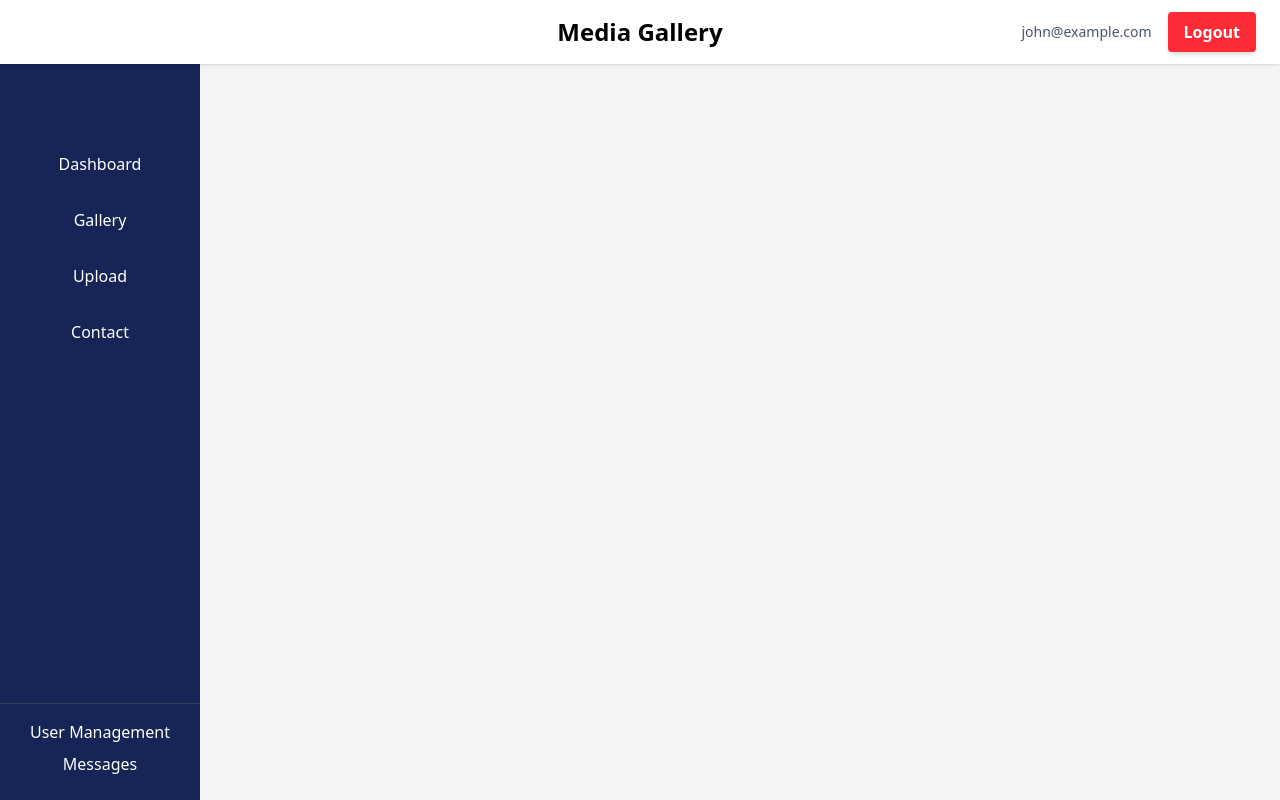
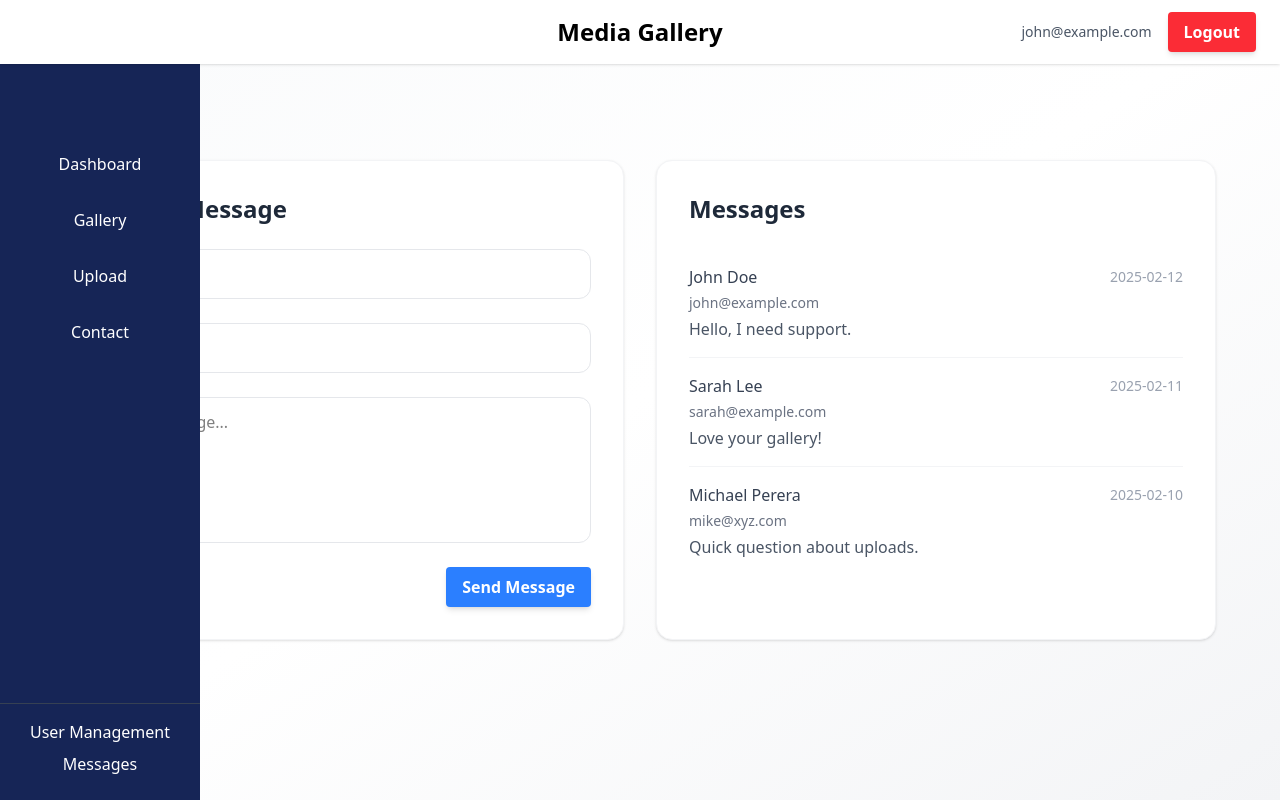
Before and after one commit to DilinaCP/Media-Gallery-Web-App, a Next.js app in the folder frontend/: page /contact in a window 1280 px wide. Built offline with nearby package versions, Linux system fonts and the light colour scheme.

Commit message:
feat: implemented the contact page with ContactForm & MessageList

```diff
--- a/frontend/src/app/components/contact/ContactForm.tsx
+++ b/frontend/src/app/components/contact/ContactForm.tsx
@@ -0,0 +1,61 @@
+"use client";
+
+import { useState } from "react";
+import Button from "../common/Button";
+
+const ContactForm = () => {
+    const [form, setForm] = useState({ name: "", email: "", message: "" });
+
+    const handleChange = (e: React.ChangeEvent<HTMLInputElement | HTMLTextAreaElement>) => {
+        setForm({ ...form, [e.target.name]: e.target.value });
+    };
+
+    const handleSubmit = (e: React.FormEvent) => {
+        e.preventDefault();
+        console.log("Form submitted:", form);
+    };
+
+    return (
+        <form
+            onSubmit={handleSubmit}
+            className="bg-white rounded-2xl shadow-sm border border-gray-100 p-8 flex flex-col gap-6"
+        >
+            <h2 className="text-2xl font-semibold text-gray-800">Send a Message</h2>
+
+            <input
+                type="text"
+                name="name"
+                placeholder="Your Name"
+                value={form.name}
+                onChange={handleChange}
+                className="border border-gray-200 p-3 rounded-xl focus:outline-none focus:border-gray-500"
+            />
+
+            <input
+                type="email"
+                name="email"
+                placeholder="Your Email"
+                value={form.email}
+                onChange={handleChange}
+                className="border border-gray-200 p-3 rounded-xl focus:outline-none focus:border-gray-500"
+            />
+
+            <textarea
+                name="message"
+                placeholder="Your Message..."
+                rows={5}
+                value={form.message}
+                onChange={handleChange}
+                className="border border-gray-200 p-3 rounded-xl resize-none focus:outline-none focus:border-gray-500"
+            />
+
+            <div className="flex justify-end">
+                <Button variant="primary" type="submit">
+                    Send Message
+                </Button>
+            </div>
+        </form>
+    );
+};
+
+export default ContactForm;
--- a/frontend/src/app/components/contact/MessageList.tsx
+++ b/frontend/src/app/components/contact/MessageList.tsx
@@ -0,0 +1,38 @@
+"use client";
+
+interface Message {
+    id: number;
+    name: string;
+    email: string;
+    message: string;
+    date: string;
+}
+
+const dummyMessages: Message[] = [
+    { id: 1, name: "John Doe", email: "john@example.com", message: "Hello, I need support.", date: "2025-02-12" },
+    { id: 2, name: "Sarah Lee", email: "sarah@example.com", message: "Love your gallery!", date: "2025-02-11" },
+    { id: 3, name: "Michael Perera", email: "mike@xyz.com", message: "Quick question about uploads.", date: "2025-02-10" },
+];
+
+const MessageList = () => {
+    return (
+        <div className="bg-white rounded-2xl shadow-sm border border-gray-100 p-8">
+            <h2 className="text-2xl font-semibold text-gray-800 mb-6">Messages</h2>
+
+            <div className="flex flex-col divide-y divide-gray-100">
+                {dummyMessages.map((msg) => (
+                    <div key={msg.id} className="py-4 flex flex-col gap-1">
+                        <div className="flex justify-between items-center">
+                            <p className="font-medium text-gray-700">{msg.name}</p>
+                            <p className="text-sm text-gray-400">{msg.date}</p>
+                        </div>
+                        <p className="text-sm text-gray-500">{msg.email}</p>
+                        <p className="text-gray-600">{msg.message}</p>
+                    </div>
+                ))}
+            </div>
+        </div>
+    );
+};
+
+export default MessageList;
--- a/frontend/src/app/contact/page.tsx
+++ b/frontend/src/app/contact/page.tsx
@@ -1,21 +1,27 @@
+"use client";
+
 import Sidebar from "../components/layout/Sidebar";
 import Header from "../components/layout/Header";
+import ContactForm from "../components/contact/ContactForm";
+import MessageList from "../components/contact/MessageList";
 
-const Contact = () => {
-    return(
-        <div>
-            <div className="min-h-screen flex bg-gray-100">
-                <Sidebar />
-                <div className="flex-1 flex flex-col">
-                    <Header />
-                    <div className="p-6">
-                        <h1 className="text-3xl font-bold text-gray-800">Contact</h1>
+const ContactPage = () => {
+    return (
+        <div className="min-h-screen flex bg-gray-100">
+            <Sidebar />
+
+            <div className="flex-1 flex flex-col">
+                <Header />
+
+                <div className="flex-1 flex items-center justify-center p-8 bg-linear-to-br from-gray-50 via-white to-gray-100">
+                    <div className="grid grid-cols-1 lg:grid-cols-2 gap-8 max-w-6xl mx-auto w-full">
+                        <ContactForm />
+                        <MessageList />
                     </div>
                 </div>
             </div>
+        </div>
+    );
+};
 
-        </div>
-    )
-}
-
-export default Contact;
+export default ContactPage;
```
